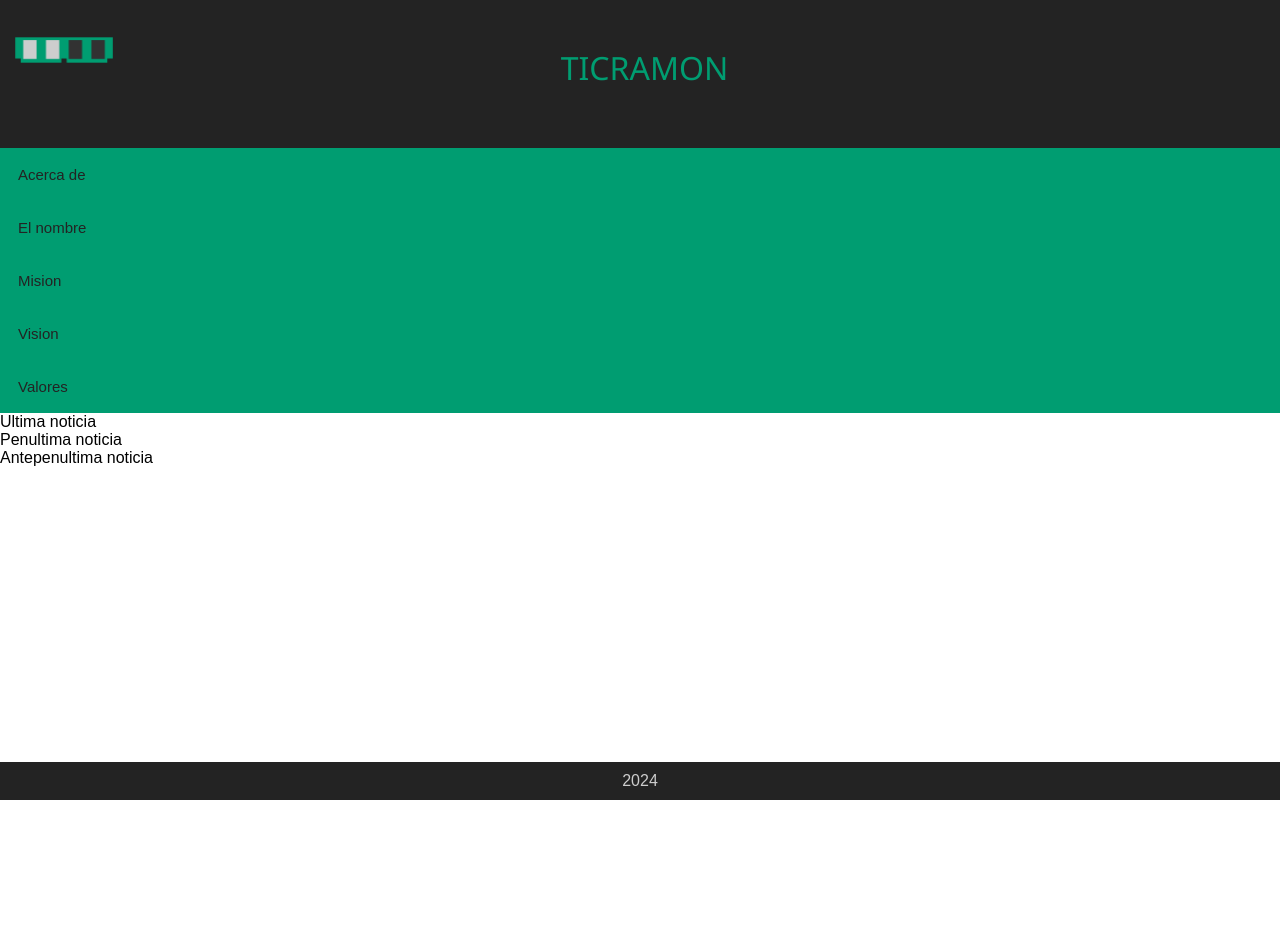
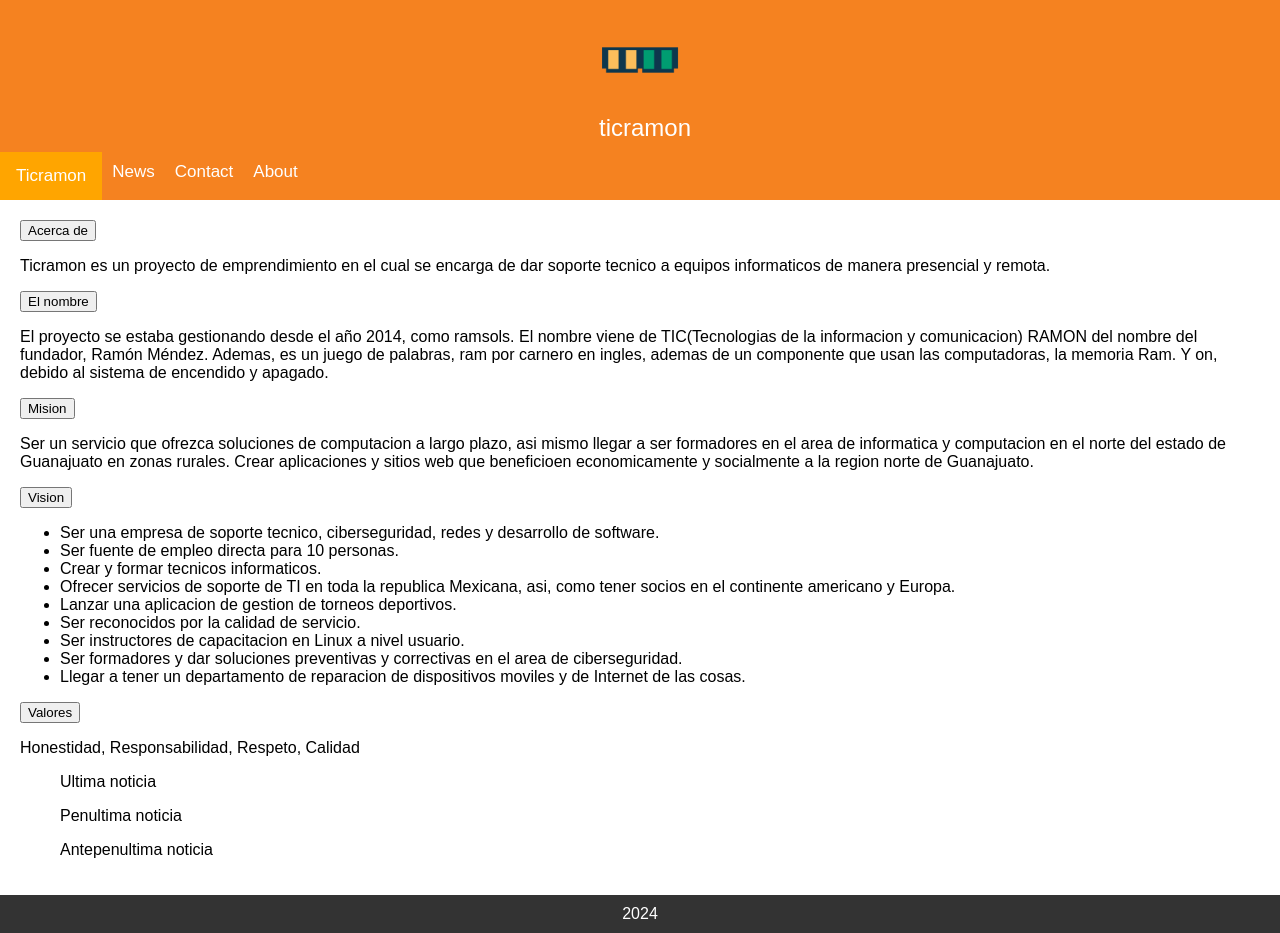
Before and after one commit to ticramon/ticramonws, a PHP site: page / in a window 1280 px wide. Before the commit the page ends 800 px from the top, so only its background shows below. Run offline with PHP 8.4, Linux system fonts and the light colour scheme.

Commit message:
08 de Febrero de 2024

```diff
--- a/css/ticramon.css
+++ b/css/ticramon.css
@@ -1,130 +1,83 @@
-/*
-Elementos globales
-*/
-*{
+/* General styles */
+body {
+  font-family: Arial, sans-serif;
   margin: 0;
   padding: 0;
-    border: 0;
-    width: 100%;
-    font-size: 100%;
-    font-family: Arial, Helvetica, sans-serif;
-}
-/*
-Etiqueta body
-*/
-body{
-    min-height: 100vh;
-    flex-direction: column;
 }
 
-#encabezado{
-    height: 100px;
-    color: #009d71;
-    background-color: #232323;
-    align-items: center;
-}
-#encabezado #logo{
-    display: inline-block;
-    margin: 0;
-    border: 0;
-    padding: 0;
-    width: 10%;
-    height: 100px;
-    left: 0;
-    top: 0;
-}
-#encabezado #nombreSitio{
-  width: 80%;
-    height: 100px;
-  display: inline-block;
-    font-size: xx-large;
-    text-transform: uppercase;
-    font-family: 'Segoe UI', Tahoma, Geneva, Verdana, sans-serif;
+/* Header styles */
+#encabezado {
+  background-color: #F58220;
+  color: #fff;
+  padding: 10px;
   text-align: center;
-  vertical-align: middle;
 }
 
-a, a:link, a:visited {
-    color: #009d71;
-    text-decoration: underline;
-    cursor: auto;
+#logo {
+  max-width: 100px;
 }
 
-.topnav {
-    overflow: hidden;
-    background-color: #232323;
-    position: relative;
+#nombreSitio {
+  font-size: 1.5em;
+  margin-left: 10px;
 }
 
-  .topnav #myLinks {
+/* Top Navigation Menu styles */
+.topnav {
+  background-color: #F58220;
+  overflow: hidden;
+}
+
+.topnav a {
+  float: left;
+  color: #fff;
+  text-align: center;
+  padding: 14px 16px;
+  text-decoration: none;
+  font-size: 17px;
+}
+
+.topnav a:hover {
+  background-color: #FFA500;
+}
+
+.topnav a.active {
+  background-color: #FFA500;
+}
+
+/* Hamburger Menu Styles */
+.icon {
   display: none;
 }
 
-  .topnav a {
-    padding: 14px 16px;
-    text-decoration: none;
-    font-size: 17px;
+/* Hide the links by default */
+#myLinks {
   display: block;
 }
 
-  .topnav a.icon {
-    background: #232323;
+/* Styling for the links in the hamburger menu */
+#myLinks a {
   display: block;
-    position: absolute;
-    right: 0;
-    top: 0;
+  padding: 10px;
+  text-align: center;
+  background-color: #F58220;
+  color: white;
+  text-decoration: none;
 }
 
-  .topnav a:hover {
-    background-color: #cdcdcd;
-    color: #232323;
+#myLinks a:hover {
+  background-color: #FFA500;
 }
 
-  .active {
-    background-color: #04AA6D;
-    color: #cdcdcd;
+/* Main content styles */
+.contenidoPrincipal {
+  padding: 20px;
 }
 
-
-/*El siguiente codigo funciona para la pagina acerca de, los botones se llaman acordeon y las secciones se llaman panel*/
-.acordeon {
-    background-color: #009d71;
-    color: #232323;
-    cursor: pointer;
-    padding: 18px;
-    width: 100%;
-    border: none;
-    text-align: left;
-    outline: none;
-    font-size: 15px;
-    transition: 0.4s;
+/* Footer styles */
+footer {
+  background-color: #333;
+  color: #fff;
+  text-align: center;
+  padding: 10px;
 }
-
-  .active, .acordeon:hover {
-
-    background-color: #232323;
-    color: #cdcdcd;
-  }
-
-  .panel {
-    padding: 0 18px;
-    width: 100%;
-    display: none;
-    color: #009d71;
-    background-color: #cdcdcd;
-    overflow: hidden;
-  }
-
-  .panel p{
-    word-wrap: break-word;
-  }
-
-
-footer {
-    background-color: #232323;
-    color: #cdcdcd;
-    text-align: center;
-    position: fixed;
-    bottom: 0;
-    padding: 10px 0;
-}
--- a/index.html
+++ b/index.html
@@ -3,7 +3,6 @@
     <head>
         <meta charset="utf-8">
         <meta name="viewport" content="width=device-width, initial-scale=1.0">
-        <link rel="stylesheet" href="https://cdnjs.cloudflare.com/ajax/libs/font-awesome/4.7.0/css/font-awesome.min.css">
         <link rel="stylesheet" href="css/ticramon.css">
     </head>
     <body>
@@ -14,10 +13,10 @@
 
         <!-- Top Navigation Menu -->
         <nav class="topnav">
-        <a href="#home" class="active">Logo</a>
+        <a href="#home" class="active">Ticramon</a>
         <div id="myLinks">
-        <a href="#news">News</a>
-        <a href="#contact">Contact</a>
+        <a href="html/acordeon.html">News</a>
+        <a href="html/hora.html">Contact</a>
         <a href="#about">About</a>
         </div>
         <a href="javascript:void(0);" class="icon" onclick="myFunction()">
@@ -25,8 +24,8 @@
         </a>
         </nav>
         <script src="js/menu.js"></script>
-
-        <main id="inicio">
+        <main class="contenidoPrincipal">
+            <div id="inicio">
                 <button class="acordeon">Acerca de</button>
                 <section class="panel">
                     <p>
@@ -72,7 +71,7 @@
                     </p>
                 </section>
                 <script src="js/acordeon.js"></script>
-        </main>
+            </div>
             <aside>
                 <blockquote>
                     Ultima noticia
@@ -84,7 +83,7 @@
                     Antepenultima noticia
                 </blockquote>
             </aside>
-
+        </main>
         <footer>
             2024
         </footer>
--- a/js/acordeon.js
+++ /dev/null
@@ -1,14 +0,0 @@
-var acc = document.getElementsByClassName("acordeon");
-var i;
-
-for (i = 0; i < acc.length; i++) {
-  acc[i].addEventListener("click", function() {
-    this.classList.toggle("active");
-    var panel = this.nextElementSibling;
-    if (panel.style.display === "block") {
-      panel.style.display = "none";
-    } else {
-      panel.style.display = "block";
-    }
-  });
-}
--- a/js/menu.js
+++ /dev/null
@@ -1,8 +0,0 @@
-function myFunction() {
-    var x = document.getElementById("myLinks");
-    if (x.style.display === "block") {
-      x.style.display = "none";
-    } else {
-      x.style.display = "block";
-    }
-  }
```
Also changed, not shown: html/acordeon.html (added, +68 -0 lines), html/hora.html (added, +42 -0 lines), html/socialMediaButtons.html (added, +155 -0 lines), img/ticramon-mobile.png. Lines whose indentation alone changed are shown as unchanged.
